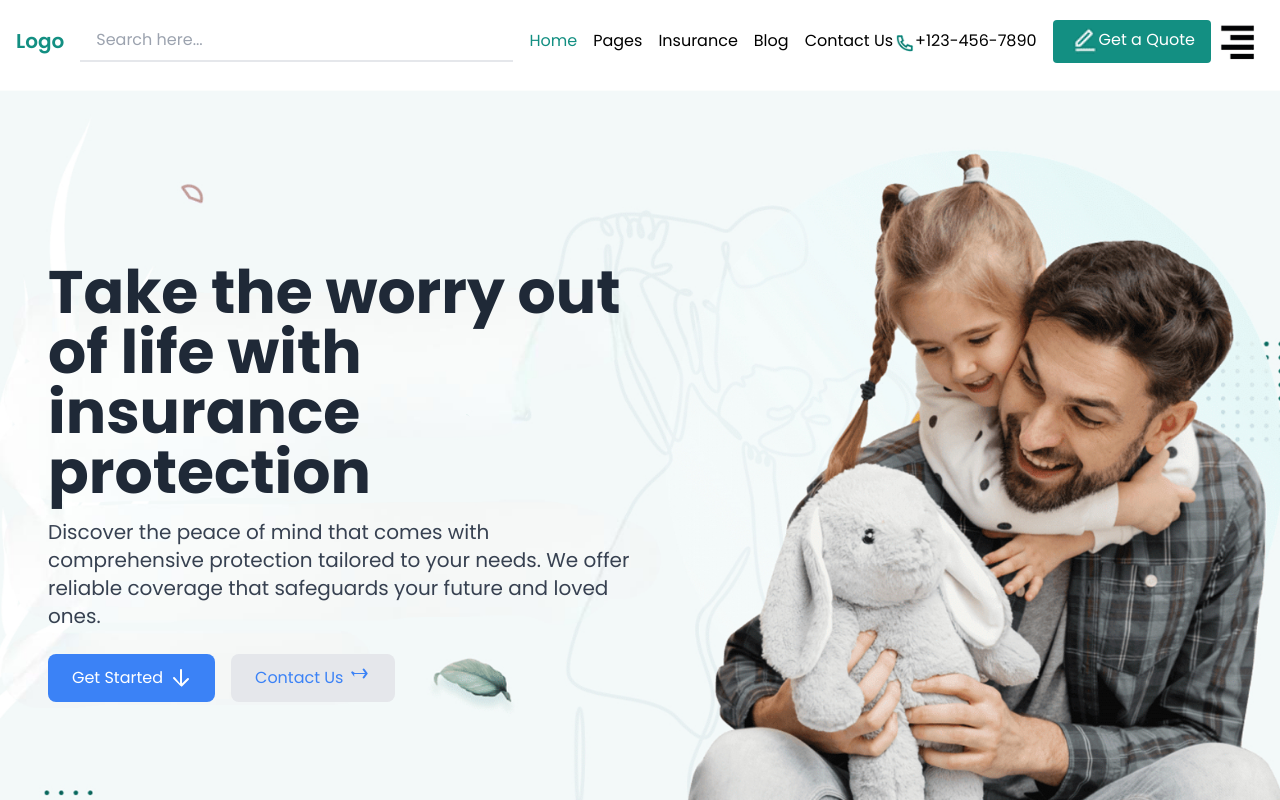
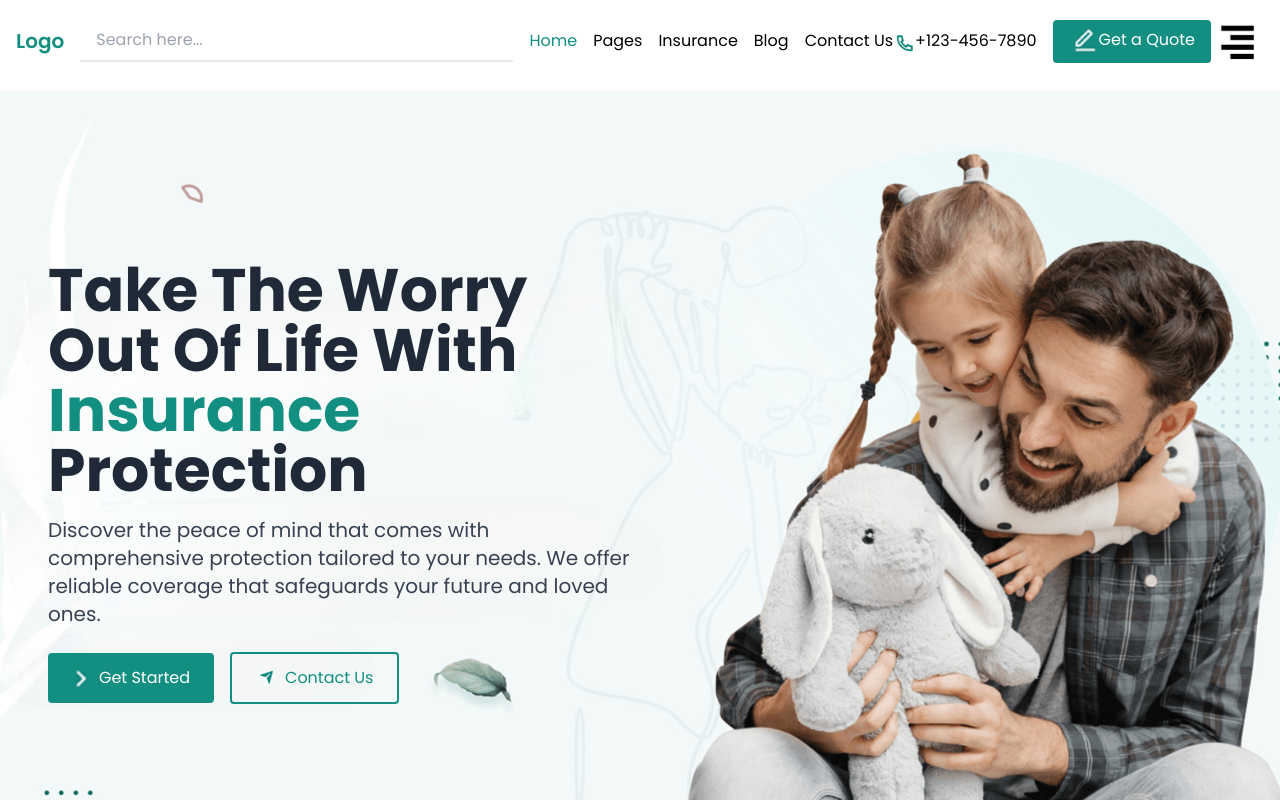
Before and after one commit to yeruvasaijahnavi/insurance_website, an Angular app: page / in a window 1280 px wide. Shown: the top 800 px of the page. Built offline with nearby package versions, Linux system fonts and the light colour scheme.

Commit message:
Fix colors of hero component

```diff
--- a/src/app/hero/hero.component.html
+++ b/src/app/hero/hero.component.html
@@ -6,9 +6,10 @@
 	>
 		<div class="lg:w-1/2">
 			<h1
-				class="text-4xl md:text-5xl lg:text-6xl font-bold text-gray-800 leading-tight mb-4"
+				class="text-4xl capitalize md:text-5xl lg:text-6xl font-bold text-gray-800 leading-tight mb-4"
 			>
-				Take the worry out of life with insurance protection
+				Take the worry out of life with
+				<span class="text-accent">Insurance </span> protection
 			</h1>
 
 			<p class="text-gray-700 text-lg md:text-xl mb-6">
@@ -19,37 +20,23 @@
 
 			<div class="flex items-center space-x-4">
 				<button
-					class="bg-blue-500 text-white px-6 py-3 rounded-lg flex items-center space-x-2 hover:bg-blue-600 focus:outline-none focus:ring-2 focus:ring-blue-300"
+					class="bg-accent text-white px-6 py-3 rounded flex items-center space-x-2 hover:bg-accent focus:outline-none focus:ring-2 focus:ring-accent"
 				>
+					<img
+						src="/assets/images/icons/get_started_icon.png"
+						alt="get started icon"
+					/>
 					<span>Get Started</span>
-					<svg
-						xmlns="http://www.w3.org/2000/svg"
-						class="h-5 w-5"
-						viewBox="0 0 20 20"
-						fill="currentColor"
-					>
-						<path
-							fill-rule="evenodd"
-							d="M10 18a1 1 0 01-.71-.29l-7-7a1 1 0 011.42-1.42L9 15.59V2a1 1 0 012 0v13.59l5.29-5.3a1 1 0 111.42 1.42l-7 7A1 1 0 0110 18z"
-							clip-rule="evenodd"
-						/>
-					</svg>
 				</button>
 
 				<button
-					class="bg-gray-200 text-blue-500 px-6 py-3 rounded-lg flex items-center space-x-2 hover:bg-gray-300 focus:outline-none focus:ring-2 focus:ring-blue-300"
+					class="bg-transparent border-2 border-accent text-accent px-6 py-3 rounded flex items-center space-x-2 hover:bg-gray-300 focus:outline-none focus:ring-2 focus:ring-accent"
 				>
+					<img
+						src="/assets/images/icons/contact_us_icon.png"
+						alt="contact us icon"
+					/>
 					<span>Contact Us</span>
-					<svg
-						xmlns="http://www.w3.org/2000/svg"
-						class="h-5 w-5"
-						viewBox="0 0 20 20"
-						fill="currentColor"
-					>
-						<path
-							d="M2.94 6.55a1 1 0 01.89-.55h10.2l-2.16 2.89a1 1 0 001.62 1.18l3-4a1 1 0 000-1.18l-3-4a1 1 0 10-1.62 1.18L14.03 5H3.83L2.05 3.8a1 1 0 10-1.36 1.45l2.25 3a1 1 0 00.55.29z"
-						/>
-					</svg>
 				</button>
 			</div>
 		</div>
```
Also changed, not shown: src/app/app.component.html (+11 -0 lines), src/assets/images/icons/contact_us_icon.png (added), src/assets/images/icons/get_started_icon.png (added).
